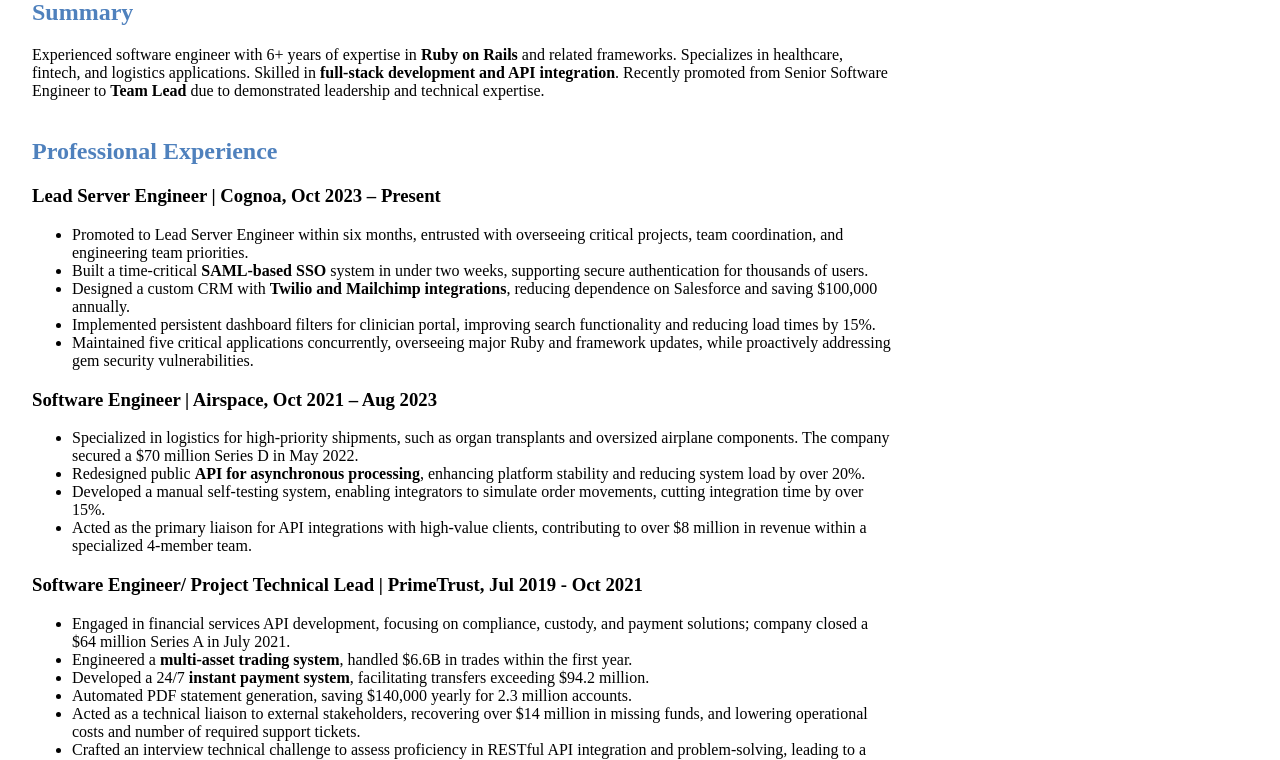
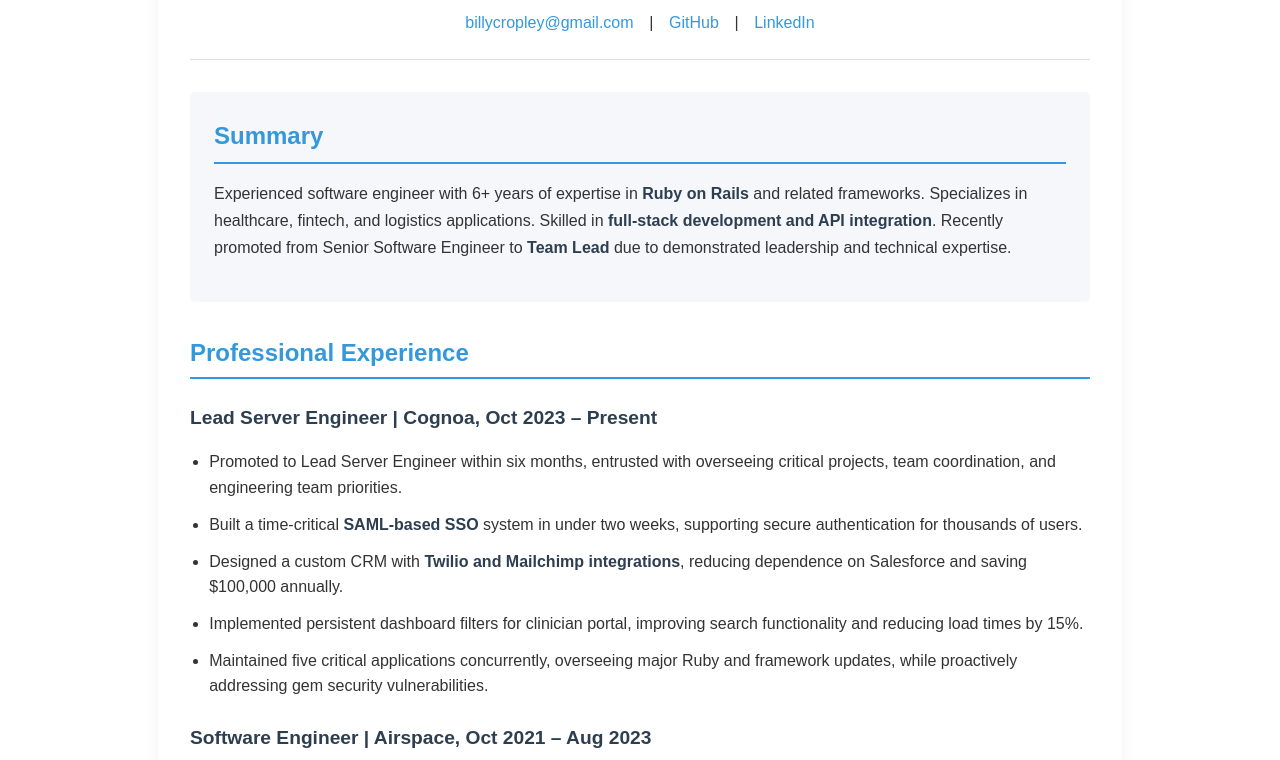
Before and after one commit to dollerbill/dollerbill.github.io, a plain HTML site: page index.html in a window 1280 px wide. Shown: the part 129-889 px from the top of the page. Drawn offline with Linux system fonts and the light colour scheme; a web font is replaced by a local one.

Commit message:
Update styling

```diff
--- a/index.html
+++ b/index.html
@@ -1,24 +1,31 @@
 <!DOCTYPE html>
-<html>
+<html lang="en">
   <head>
+    <meta charset="UTF-8">
+    <meta name="viewport" content="width=device-width, initial-scale=1.0">
     <link rel="preconnect" href="https://fonts.googleapis.com">
     <link rel="preconnect" href="https://fonts.gstatic.com" crossorigin>
     <link href="https://fonts.googleapis.com/css2?family=Cambay:ital,wght@0,400;0,700;1,400;1,700&display=swap" rel="stylesheet">
     <link rel="stylesheet" type="text/css" href="main.css" media="screen">
 
-    <title>Billy Cropley</title>
+    <title>Billy Cropley | Software Engineer</title>
   </head>
 
   <body>
-    <div>
+    <div class="container">
       <h1>Billy Cropley</h1>
-      <p id="contact"><a href="mailto:billycropley@gmail.com">billycropley@gmail.com</a> | <a href="https://www.github.com/dollerbill">GitHub</a> | <a href="https://www.linkedin.com/in/billycropley/">LinkedIn</a></p>
+      <p id="contact">
+        <a href="mailto:billycropley@gmail.com">billycropley@gmail.com</a> |
+        <a href="https://www.github.com/dollerbill">GitHub</a> |
+        <a href="https://www.linkedin.com/in/billycropley/">LinkedIn</a>
+      </p>
 
       <div id="summary">
         <h2>Summary</h2>
-        Experienced software engineer with 6+ years of expertise in <strong>Ruby on Rails</strong> and related frameworks. Specializes in healthcare, fintech, and logistics applications. Skilled in <strong>full-stack development and API integration</strong>. Recently promoted from Senior Software Engineer to <strong>Team Lead</strong> due to demonstrated leadership and technical expertise.
+        <p>
+          Experienced software engineer with 6+ years of expertise in <strong>Ruby on Rails</strong> and related frameworks. Specializes in healthcare, fintech, and logistics applications. Skilled in <strong>full-stack development and API integration</strong>. Recently promoted from Senior Software Engineer to <strong>Team Lead</strong> due to demonstrated leadership and technical expertise.
+        </p>
       </div>
-      <br>
 
       <div id="experience">
         <h2>Professional Experience</h2>
@@ -47,7 +54,6 @@
           <li>Crafted an interview technical challenge to assess proficiency in RESTful API integration and problem-solving, leading to a 30% increase in successful candidate retention.</li>
         </ul>
       </div>
-      <br>
 
       <div id="education">
         <h2>Education</h2>
--- a/main.css
+++ b/main.css
@@ -1,18 +1,125 @@
-body {
-    margin: 2em;
-    max-width: 860px;
-    font-family: "Cambay", serif;
+/* Modern, Clean Resume Styling */
+:root {
+  --primary-color: #2c3e50;
+  --secondary-color: #3498db;
+  --background-color: #ffffff;
+  --text-color: #333333;
+  --light-gray: #f5f7fa;
+  --border-color: #e0e0e0;
 }
 
+body {
+  margin: 0;
+  padding: 0;
+  font-family: "Cambay", sans-serif;
+  color: var(--text-color);
+  background-color: var(--background-color);
+  line-height: 1.6;
+}
+
+.container {
+  max-width: 900px;
+  margin: 0 auto;
+  padding: 2rem;
+  background-color: var(--background-color);
+  box-shadow: 0 5px 15px rgba(0, 0, 0, 0.05);
+}
+
+/* Header Styling */
 h1 {
-    text-align: center;
-    color: #4F81BD;
+  color: var(--primary-color);
+  text-align: center;
+  font-size: 2.5rem;
+  margin-bottom: 0.5rem;
+  font-weight: 700;
+  letter-spacing: -0.5px;
 }
 
 h2 {
-    color: #4F81BD;
+  color: var(--secondary-color);
+  font-size: 1.5rem;
+  border-bottom: 2px solid var(--secondary-color);
+  padding-bottom: 0.3rem;
+  margin-top: 2rem;
+  margin-bottom: 1rem;
 }
 
+h3 {
+  color: var(--primary-color);
+  font-size: 1.2rem;
+  margin-top: 1.5rem;
+  margin-bottom: 0.5rem;
+}
+
+/* Contact Info */
 #contact {
-    text-align: center;
+  text-align: center;
+  margin-bottom: 2rem;
+  padding-bottom: 1.5rem;
+  border-bottom: 1px solid var(--border-color);
 }
+
+#contact a {
+  color: var(--secondary-color);
+  text-decoration: none;
+  margin: 0 0.7rem;
+  transition: color 0.2s ease;
+}
+
+#contact a:hover {
+  color: var(--primary-color);
+  text-decoration: underline;
+}
+
+/* Summary Section */
+#summary {
+  background-color: var(--light-gray);
+  padding: 1.5rem;
+  border-radius: 5px;
+  margin-bottom: 2rem;
+  line-height: 1.7;
+}
+
+#summary h2 {
+  margin-top: 0;
+}
+
+/* Experience Lists */
+ul {
+  padding-left: 1.2rem;
+}
+
+li {
+  margin-bottom: 0.7rem;
+  position: relative;
+}
+
+/* Education */
+#education {
+  margin-top: 2rem;
+  padding-top: 1rem;
+  border-top: 1px solid var(--border-color);
+}
+
+strong {
+  color: var(--primary-color);
+}
+
+/* Responsive Design */
+@media (max-width: 768px) {
+  .container {
+    padding: 1rem;
+  }
+
+  h1 {
+    font-size: 2rem;
+  }
+
+  h2 {
+    font-size: 1.3rem;
+  }
+
+  h3 {
+    font-size: 1.1rem;
+  }
+}
```
Also changed, not shown: 1 other file.
